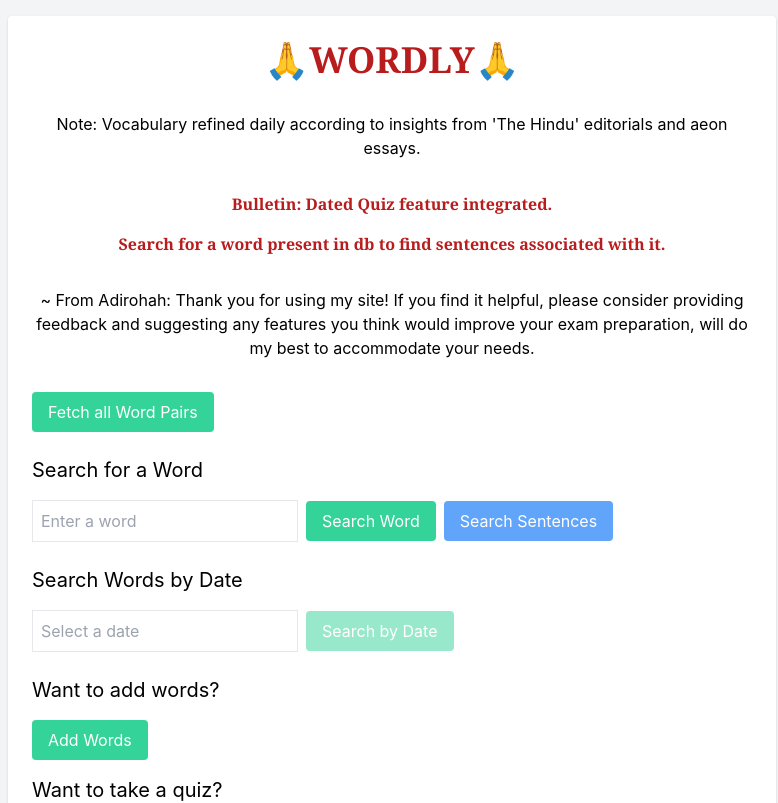
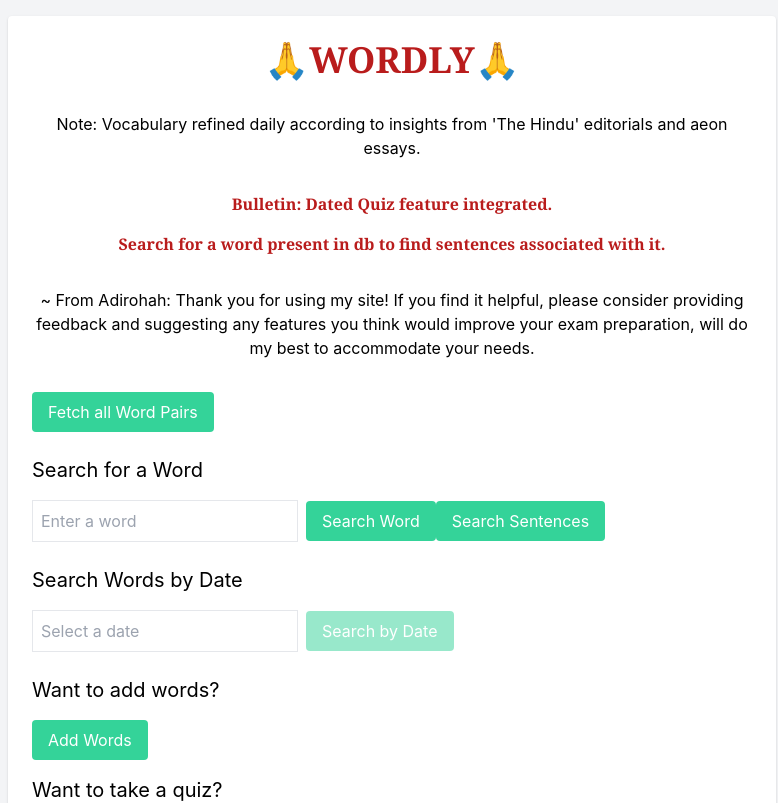
Before and after one commit to Adhirohah232/wordly_public, a React (Create React App) app: page / in a window 1280 px wide. Shown: the top 803 px of the page, without its empty margins (248-1026 px from the left). Built offline with nearby package versions, Linux system fonts and the light colour scheme.

Commit message:
search sentence css updated

```diff
--- a/src/components/Quiz.js
+++ b/src/components/Quiz.js
@@ -482,7 +482,7 @@ const App = () => {
   {loading ? 'Searching...' : 'Search Word'}
 </button>
 <button
-  className={`bg-blue-400 text-white py-2 px-4 rounded hover:bg-blue-500 ml-2 ${loading && 'opacity-50'}`}
+  className={`bg-green-400 text-white py-2 px-4 rounded hover:bg-green-500 ${loading && 'opacity-50'}`}
   onClick={searchWordSentences}
   disabled={loading}
 >
```
